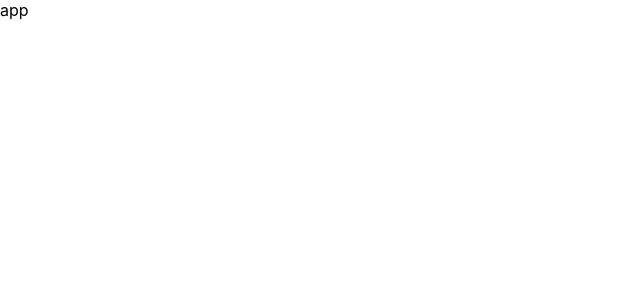
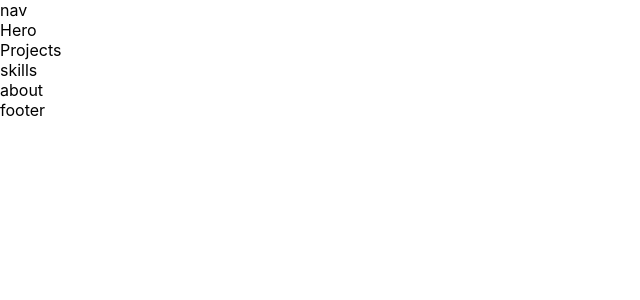
Before and after one commit to DanielKolodziej/DanielKolodziej.github.io, a React (Create React App) app: page / in a window 1280 px wide. Shown: the top 300 px of the page, without its empty margins (0-640 px from the left). Built offline with nearby package versions, Linux system fonts and the light colour scheme.

Commit message:
added component sections

```diff
--- /dev/null
+++ b/src/About.js
@@ -0,0 +1,11 @@
+import React from 'react';
+
+const About = () => {
+  return (
+    <div>
+      about
+    </div>
+  );
+}
+
+export default About;
--- a/src/App.js
+++ b/src/App.js
@@ -1,10 +1,21 @@
 import React from 'react';
+import Nav from './Nav';
+import Hero from './Hero';
+import Projects from './Projects';
+import Skills from './Skills';
+import About from './About';
+import Footer from './Footer';
 
 const App = () => {
   return (
-    <div className="App">
-      app
-    </div>
+    <>
+      <Nav />
+      <Hero />
+      <Projects />
+      <Skills />
+      <About />
+      <Footer />
+    </>
   );
 }
 
--- /dev/null
+++ b/src/Footer.js
@@ -0,0 +1,11 @@
+import React from 'react';
+
+const Footer = () => {
+  return (
+    <div>
+      footer
+    </div>
+  );
+}
+
+export default Footer;
--- /dev/null
+++ b/src/Hero.js
@@ -0,0 +1,11 @@
+import React from 'react';
+
+const Hero = () => {
+  return (
+    <div>
+      Hero
+    </div>
+  );
+}
+
+export default Hero;
--- /dev/null
+++ b/src/Nav.js
@@ -0,0 +1,11 @@
+import React from 'react';
+
+const Nav = () => {
+  return (
+    <div>
+      nav
+    </div>
+  );
+}
+
+export default Nav;
--- /dev/null
+++ b/src/Projects.js
@@ -0,0 +1,11 @@
+import React from 'react';
+
+const Projects = () => {
+  return (
+    <div>
+      Projects
+    </div>
+  );
+}
+
+export default Projects;
--- /dev/null
+++ b/src/Skills.js
@@ -0,0 +1,11 @@
+import React from 'react';
+
+const Skills = () => {
+  return (
+    <div>
+      skills
+    </div>
+  );
+}
+
+export default Skills;
```
